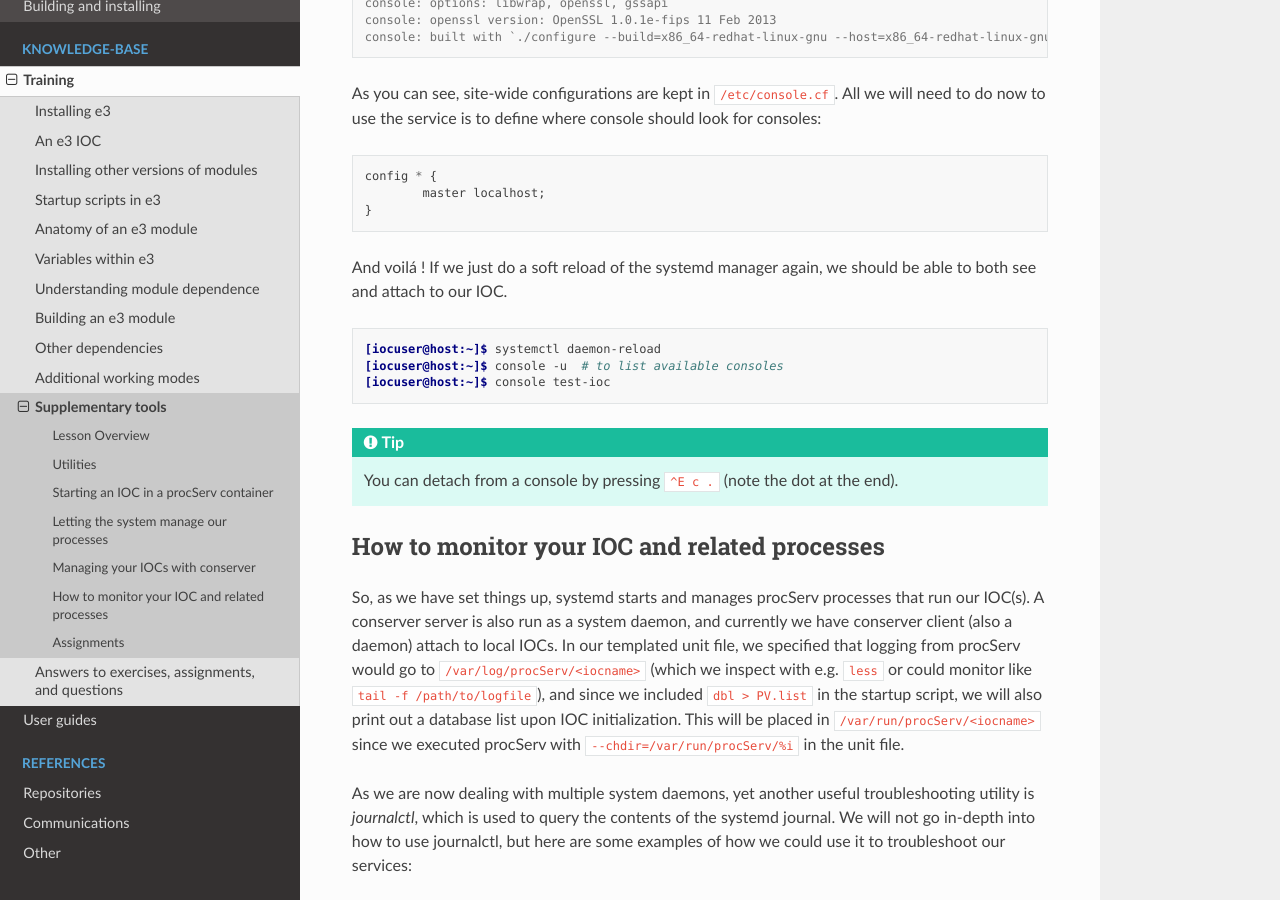
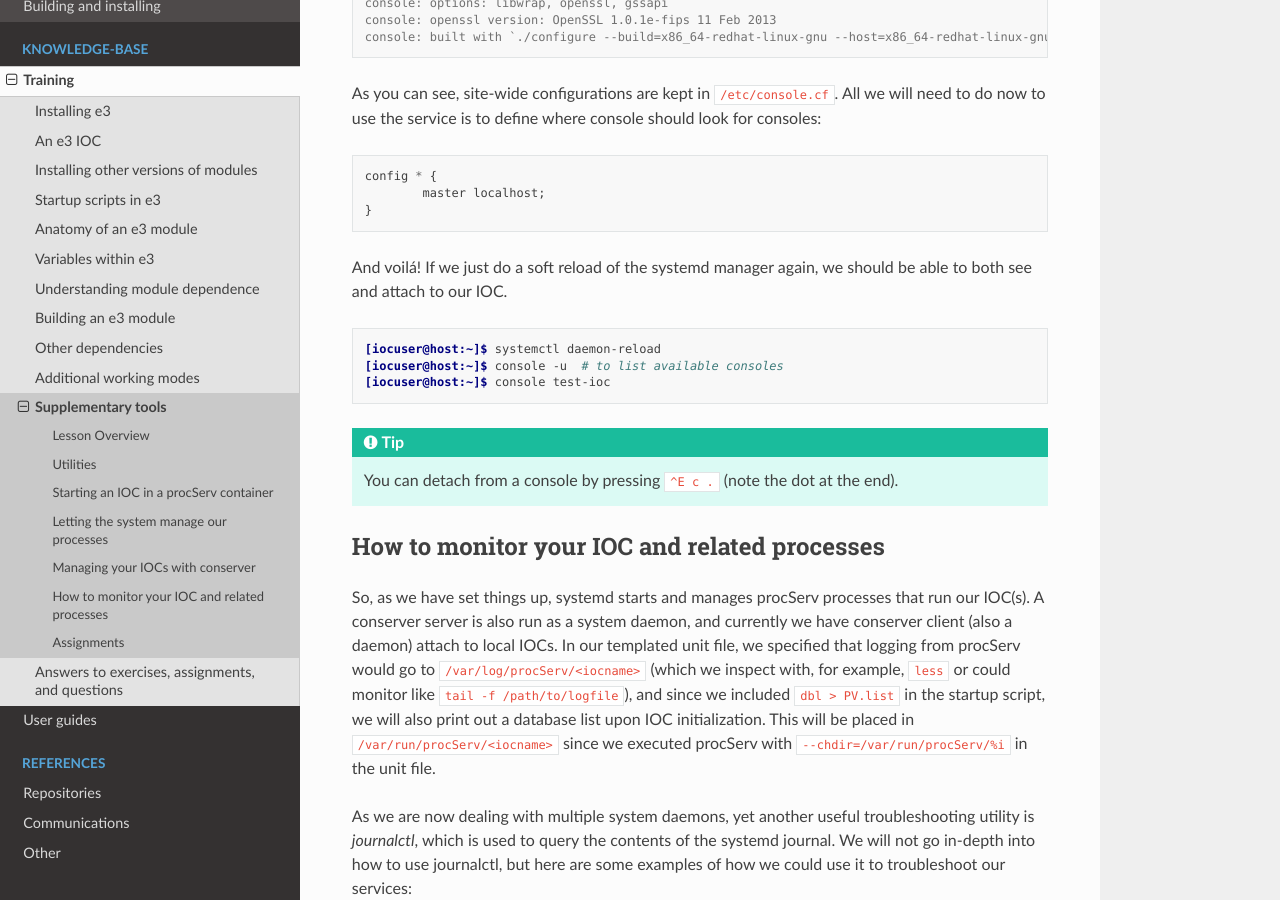
Before and after one commit to ttkorhonen/e3pages, a Sphinx documentation site: the page built from docs/kb/training/workbook/11_suppl_tools.md, in a window 1280 px wide and 900 px high, scrolled down 8476 px. Built offline with Sphinx 7.4.7 and the Read the Docs theme 2.0.0, drawn with Linux system fonts in a browser that asks for light colours; some of the changed text lies outside the part shown.

Commit message:
Minor rephrasing

````diff
--- a/docs/kb/training/workbook/11_suppl_tools.md
+++ b/docs/kb/training/workbook/11_suppl_tools.md
@@ -350,7 +350,7 @@ config * {
 }
 ```
 
-And voilá ! If we just do a soft reload of the systemd manager again, we should be able to both see and attach to our IOC.
+And voilá! If we just do a soft reload of the systemd manager again, we should be able to both see and attach to our IOC.
 
 ```console
 [iocuser@host:~]$ systemctl daemon-reload
@@ -364,7 +364,7 @@ You can detach from a console by pressing `^E c .` (note the dot at the end).
 
 ## How to monitor your IOC and related processes
 
-So, as we have set things up, systemd starts and manages procServ processes that run our IOC(s). A conserver server is also run as a system daemon, and currently we have conserver client (also a daemon) attach to local IOCs. In our templated unit file, we specified that logging from procServ would go to `/var/log/procServ/<iocname>` (which we inspect with e.g. `less` or could monitor like `tail -f /path/to/logfile`), and since we included `dbl > PV.list` in the startup script, we will also print out a database list upon IOC initialization. This will be placed in `/var/run/procServ/<iocname>` since we executed procServ with `--chdir=/var/run/procServ/%i` in the unit file.
+So, as we have set things up, systemd starts and manages procServ processes that run our IOC(s). A conserver server is also run as a system daemon, and currently we have conserver client (also a daemon) attach to local IOCs. In our templated unit file, we specified that logging from procServ would go to `/var/log/procServ/<iocname>` (which we inspect with, for example, `less` or could monitor like `tail -f /path/to/logfile`), and since we included `dbl > PV.list` in the startup script, we will also print out a database list upon IOC initialization. This will be placed in `/var/run/procServ/<iocname>` since we executed procServ with `--chdir=/var/run/procServ/%i` in the unit file.
 
 As we are now dealing with multiple system daemons, yet another useful troubleshooting utility is *journalctl*, which is used to query the contents of the systemd journal. We will not go in-depth into how to use journalctl, but here are some examples of how we could use it to troubleshoot our services:
 
````
Also changed, not shown: other parts of docs/kb/training/workbook/11_suppl_tools.md (+1 -1 lines).
